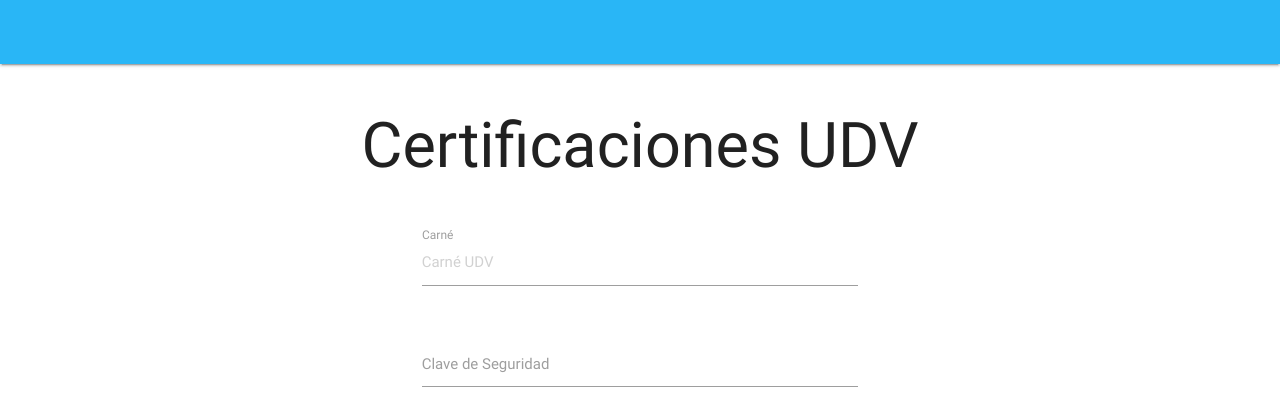
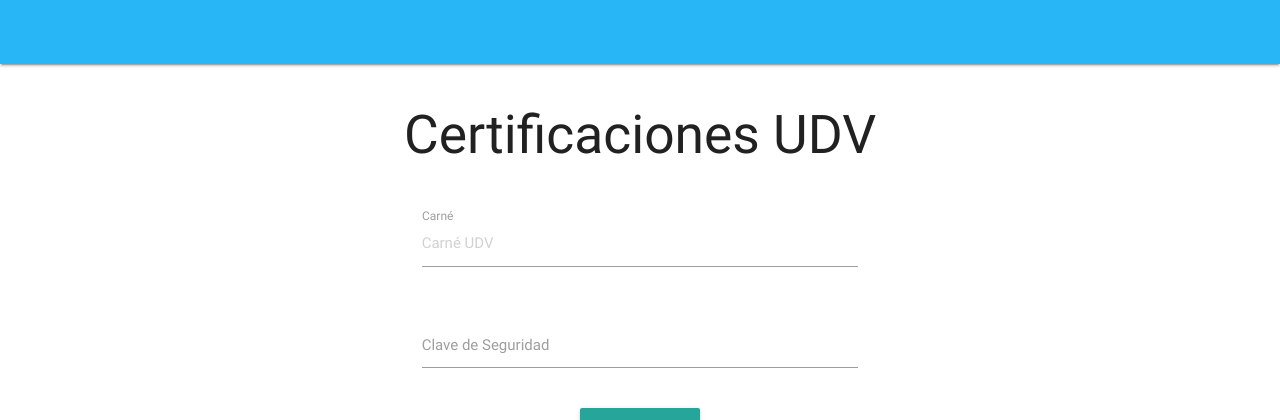
Before and after one commit to fcpauldiaz-archive/UDV_CERT_SERVICE, a Django app: page / in a window 1280 px wide. Shown: the top 420 px of the page. Run offline with Django 3.2, Linux system fonts and the light colour scheme; style sheets or scripts are compiled from the project's sources; some libraries are stand-ins or nearby versions.

Commit message:
decrease font size

```diff
--- a/templates/index.html
+++ b/templates/index.html
@@ -4,7 +4,7 @@
 <div class="container">
   <div class="row center">
     <div class="col s12 l12 m12">
-    <h1 class="header center">Certificaciones UDV</h1>
+      <h2 class="header">Certificaciones UDV</h2>
    </div>
   </div>
     <form>
```
